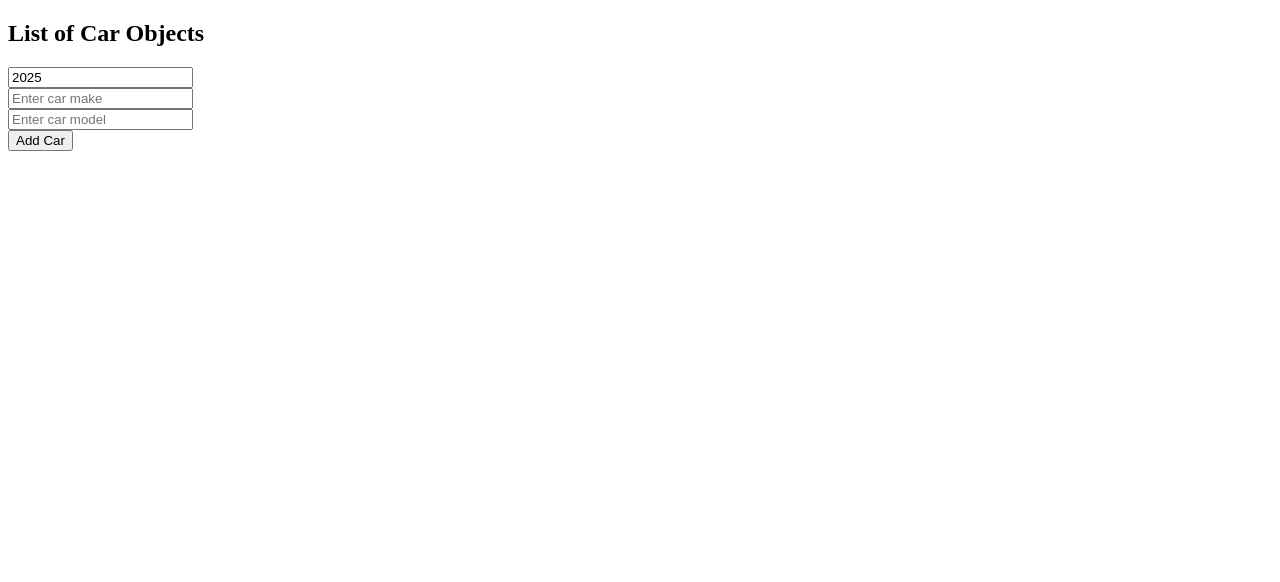
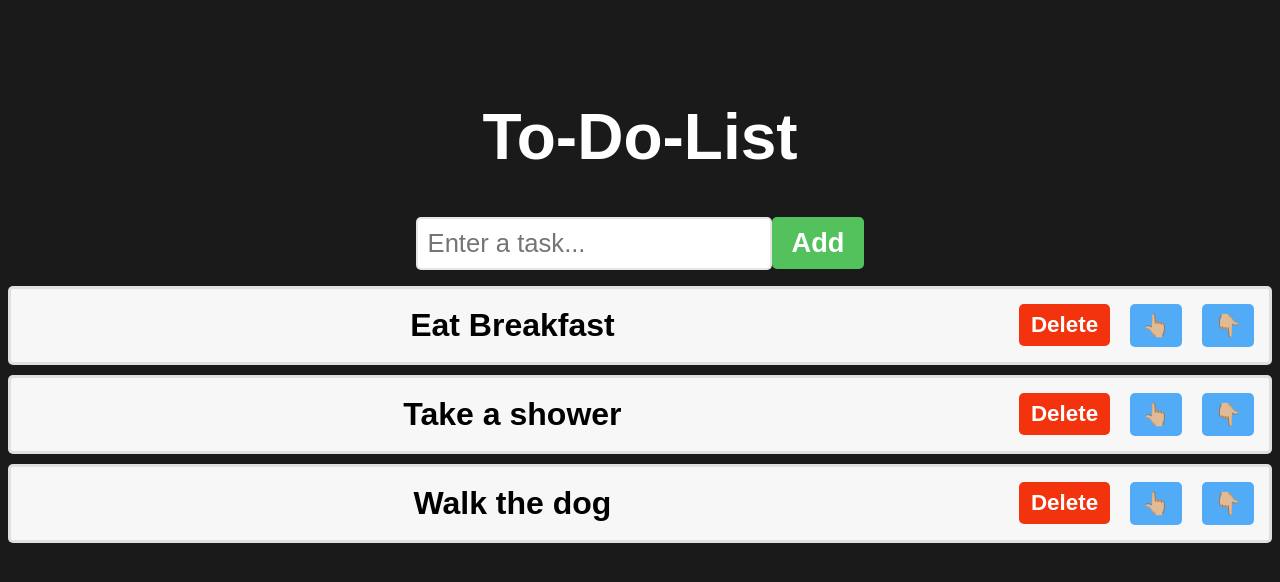
Before and after one commit to RenanGDias/react-website, a React (Vite) app in the folder my-react-app/: page / in a window 1280 px wide. Shown: the top 582 px of the page. Built offline with nearby package versions, Linux system fonts and the light colour scheme.

Commit message:
Criação de aplicativo de listas To-do em React

```diff
--- a/my-react-app/src/App.jsx
+++ b/my-react-app/src/App.jsx
@@ -1,8 +1,8 @@
-import MyComponent from "./MyComponent.jsx";
+import ToDoList from "./ToDoList.jsx";
 
 function App() {
 
-    return (<MyComponent />);
+    return (<ToDoList />);
 }
 
 export default App
--- a/my-react-app/src/MyComponent.jsx
+++ /dev/null
@@ -1,56 +0,0 @@
-import React, {useState} from 'react';
-
-function MyComponent() {
-
-    const [cars, setCars] = useState([]);
-    const [carYear, setCarYear] = useState(new Date().getFullYear());
-    const [carMake, setCarMake] = useState("");
-    const [carModel, SetCarModel] = useState("");
-
-    function handleAddCar() {
-
-        const newCar = {year: carYear,
-                        make: carMake,
-                        model: carModel};
-        setCars(prevCars => [...prevCars, newCar]);
-
-        setCarYear(new Date().getFullYear());
-        setCarMake("");
-        SetCarModel("");
-    }
-
-    function handleRemoveCar(index) {
-        setCars(prevCars => prevCars.filter((_, i) => i !== index));
-    }
-
-    function handleYearChange(event) {
-        setCarYear(event.target.value);
-    }
-
-    function handleMakeChange(event) {
-        setCarMake(event.target.value);
-    }
-
-    function handleModelChange(event) {
-        SetCarModel(event.target.value);
-    }
-
-    return( <div>
-                <h2>List of Car Objects</h2>
-                <ul>
-                    {cars.map((car, index) =>
-                            <li key={index} onClick={() => handleRemoveCar(index)}>
-                                {car.year} {car.make} {car.model}
-                            </li>)}
-                </ul>
-
-                <input type="number" value={carYear} onChange={handleYearChange}/><br/>
-                <input type="text" value={carMake} onChange={handleMakeChange}
-                        placeholder="Enter car make"/><br/>
-                <input type="text" value={carModel} onChange={handleModelChange}
-                        placeholder="Enter car model"/><br/>
-                <button onClick={handleAddCar}>Add Car</button>
-            </div>);
-}
-
-export default MyComponent;
--- /dev/null
+++ b/my-react-app/src/ToDoList.jsx
@@ -0,0 +1,86 @@
+import React, {useState} from 'react'
+
+function ToDoList() {
+    const [tasks, setTasks] = useState(["Eat Breakfast", "Take a shower", "Walk the dog"]);
+    const [newTask, setNewTask] = useState("");
+
+    function handleInputChange(event) {
+        setNewTask(event.target.value);
+    }
+
+    function addTask() {
+
+        if(newTask.trim() !== "") {
+            setTasks(prevTasks => [...prevTasks, newTask]);
+            setNewTask("");
+        }
+    }
+
+    function deleteTask(index) {
+
+        const updatedTasks = tasks.filter((_, i) => i !== index);
+        setTasks(updatedTasks);
+    }
+
+    function moveTaskUp(index) {
+
+        if (index > 0) {
+            const updatedTasks = [...tasks];
+            [updatedTasks[index], updatedTasks[index - 1]] = [updatedTasks[index - 1], updatedTasks[index]];
+            setTasks(updatedTasks);
+        }
+    }
+
+    function moveTaskDown(index) {
+        if (index < tasks.length - 1) {
+            const updatedTasks = [...tasks];
+            [updatedTasks[index], updatedTasks[index + 1]] = [updatedTasks[index + 1], updatedTasks[index]];
+            setTasks(updatedTasks);
+        }
+    }
+
+    return(
+    <div className='to-do-list'>
+
+        <h1>To-Do-List</h1>
+
+        <div>
+            <input
+                type="text"
+                placeholder="Enter a task..."
+                value={newTask}
+                onChange={handleInputChange}/>
+            <button
+                className='add-button'
+                onClick={addTask}>
+                Add
+            </button>
+        </div>
+
+        <ol>
+            {tasks.map((task, index) =>
+                <li key={index}>
+                    <span className='text'>{task}</span>
+                    <button
+                        className='delete-button'
+                        onClick={() => deleteTask(index)}>
+                        Delete
+                    </button>
+                    <button
+                        className='move-button'
+                        onClick={() => moveTaskUp(index)}>
+                        👆🏼
+                    </button>
+                    <button
+                        className='move-button'
+                        onClick={() => moveTaskDown(index)}>
+                        👇🏼
+                    </button>
+                </li>
+            )}
+        </ol>
+
+    </div>);
+}
+
+export default ToDoList
--- a/my-react-app/src/index.css
+++ b/my-react-app/src/index.css
@@ -1,24 +1,69 @@
-.counter-container{
+body{
+    background-color: hsl(0, 0%, 10%);
+}
+.to-do-list{
+    font-family: Arial, sans-serif;
     text-align: center;
-    font-family: Arial, sans-serif;
+    margin-top:100px;
 }
-.count-display{
-    font-size: 10em;
-    margin-top:0;
-    margin-bottom: 50px;
+h1{
+    font-size: 4rem;
+    color: white;
 }
-.counter-button{
-    width: 150px;
-    height: 50px;
-    font-size: 1.5em;
+button{
+    font-size: 1.7rem;
     font-weight: bold;
-    margin: 0px 5px 10px;
-    background-color: hsl(200, 100%, 50%);
+    padding: 10px 20px;
     color: white;
     border: none;
     border-radius: 5px;
     cursor: pointer;
+    transition: background-color 0.5s ease;
 }
-.counter-button:hover{
-    background-color: hsl(200, 100%, 40%);
+.add-button{
+    background-color: hsl(125, 47%, 54%);
 }
+.add-button:hover{
+    background-color: hsl(125, 47%, 44%);
+}
+.delete-button{
+    background-color: hsl(10, 90%, 50%);
+}
+.delete-button:hover{
+    background-color: hsl(10, 90%, 40%);
+}
+.move-button{
+    background-color: hsl(207, 90%, 64%);
+}
+.move-button:hover{
+    background-color: hsl(207, 90%, 54%);
+}
+input[type="text"]{
+    font-size: 1.6rem;
+    padding: 10px;
+    border: 2px solid hsla(0, 0%, 80%, 0.5);
+    border-radius: 5px;
+    color: hsla(0, 0%, 0%, 0.5)
+}
+ol{
+    padding: 0;
+}
+li{
+    font-size: 2rem;
+    font-weight: bold;
+    padding: 15px;
+    background-color: hsl(0, 0%, 97%);
+    margin-bottom: 10px;
+    border: 3px solid hsl(0, 0%, 85%, 0.75);
+    border-radius: 5px;
+    display: flex;
+    align-items: center;
+}
+.text{
+    flex: 1;
+}
+.delete-button, .move-button{
+    padding: 8px 12px;
+    font-size: 1.4rem;
+    margin-left: 20px;
+}
```
